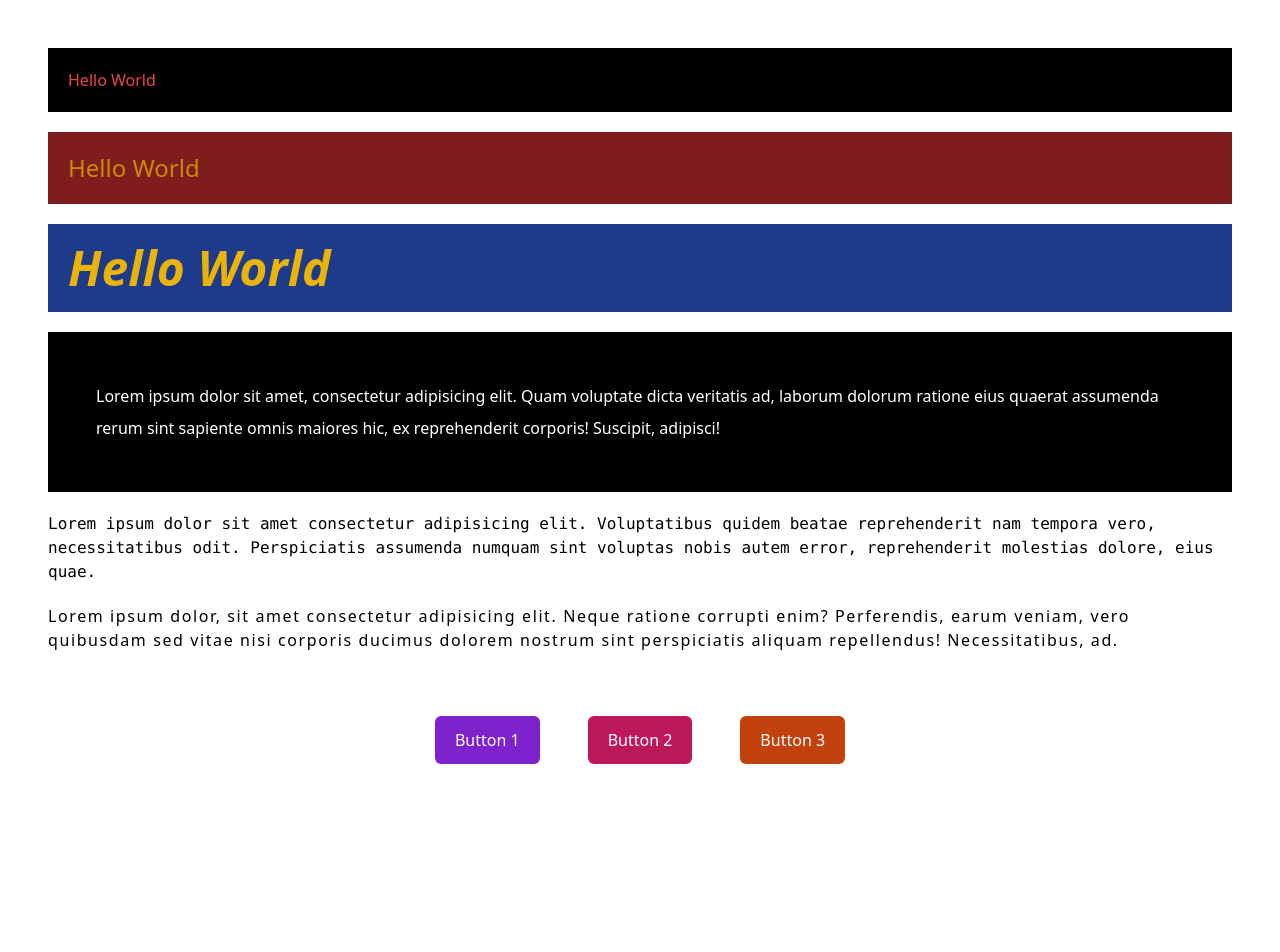
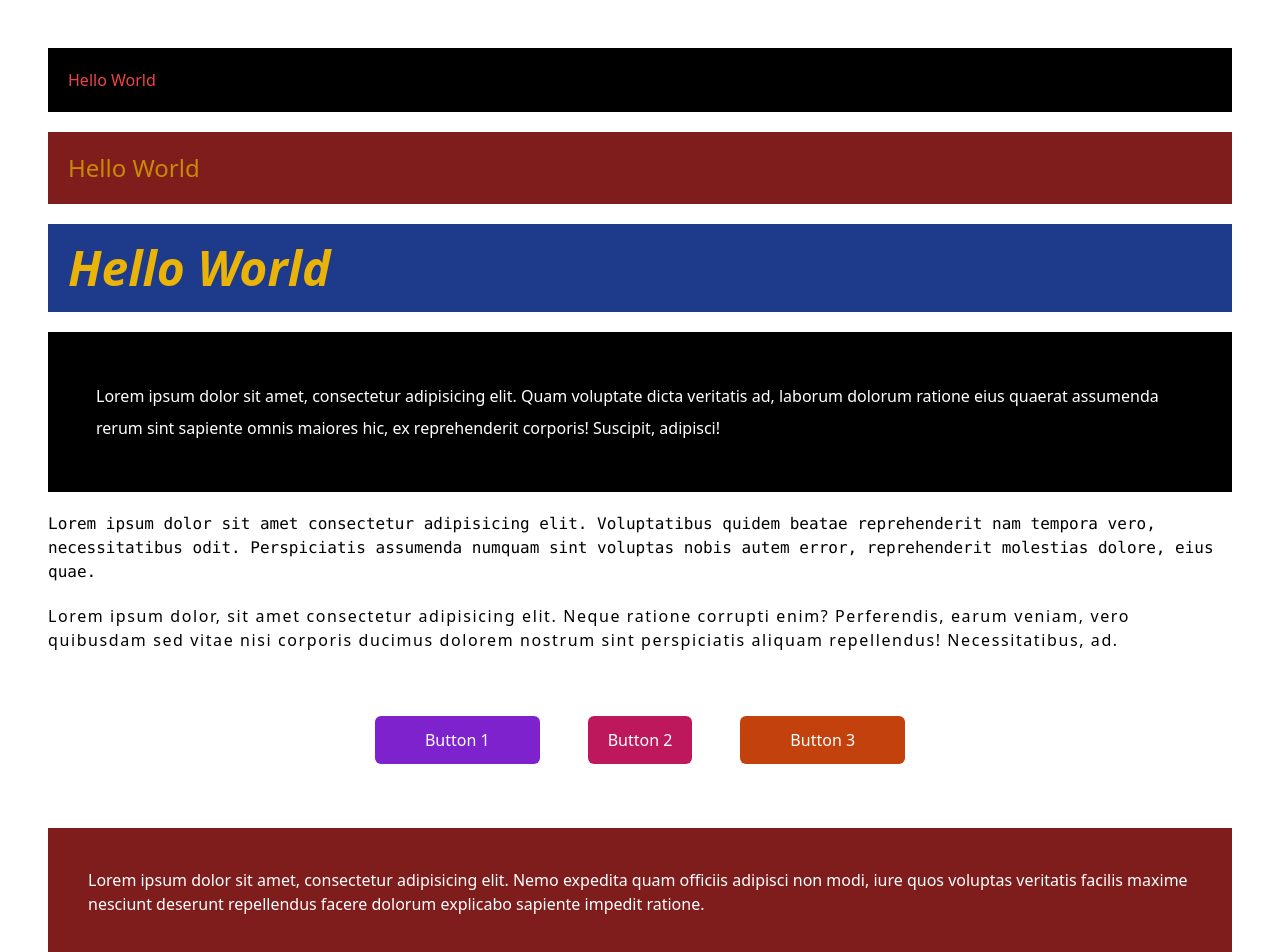
Before and after one commit to koheinthurako/React20-9-2023, a React (Create React App) app in the folder tailwindcss/: page / in a window 1280 px wide. Shown: the top 952 px of the page. Before the commit the page ends 828 px from the top, so only its background shows below. Built offline with nearby package versions, Linux system fonts and the light colour scheme.

Commit message:
test container style

```diff
--- a/tailwindcss/src/App.jsx
+++ b/tailwindcss/src/App.jsx
@@ -29,9 +29,16 @@ const App = () => {
         </li>
       </ul>
       <div className='flex justify-center my-16 gap-12'>
-        <button className='bg-purple-700 px-5 py-3 rounded-md text-white'>Button 1</button>
+        <button className='bg-purple-700 px-[50px] py-3 rounded-md text-white'>Button 1</button>
         <button className='bg-pink-700 px-5 py-3 rounded-md text-white'>Button 2</button>
-        <button className='bg-orange-700 px-5 py-3 rounded-md text-white'>Button 3</button>
+        <button className='bg-orange-700 px-[50px] py-3 rounded-md text-white'>Button 3</button>
+      </div>
+      <div className='container mx-auto bg-red-900 h-screen'>
+        <div className='p-10 text-white'>
+          <p>
+            Lorem ipsum dolor sit amet, consectetur adipisicing elit. Nemo expedita quam officiis adipisci non modi, iure quos voluptas veritatis facilis maxime nesciunt deserunt repellendus facere dolorum explicabo sapiente impedit ratione.
+          </p>
+        </div>
       </div>
     </div>
   )
```
